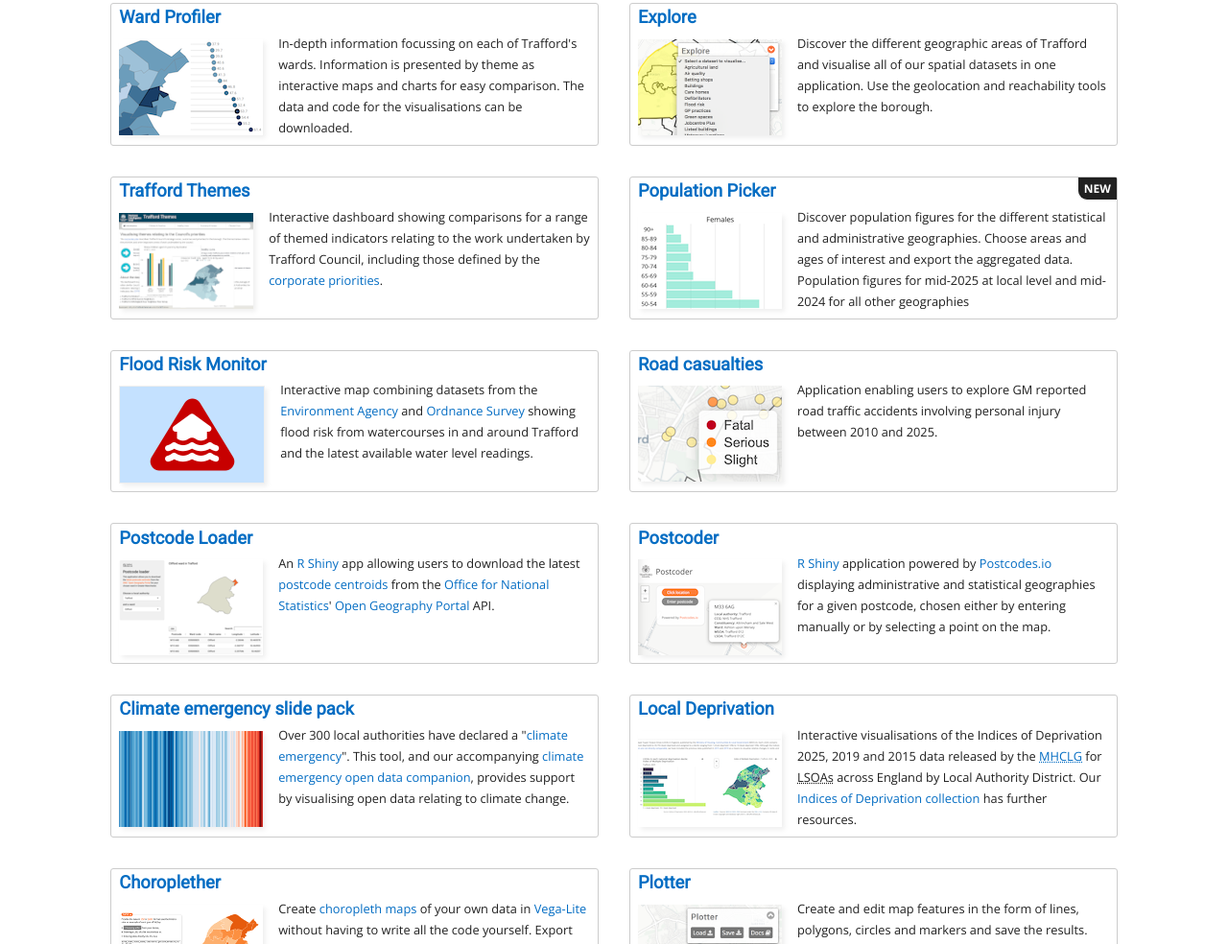
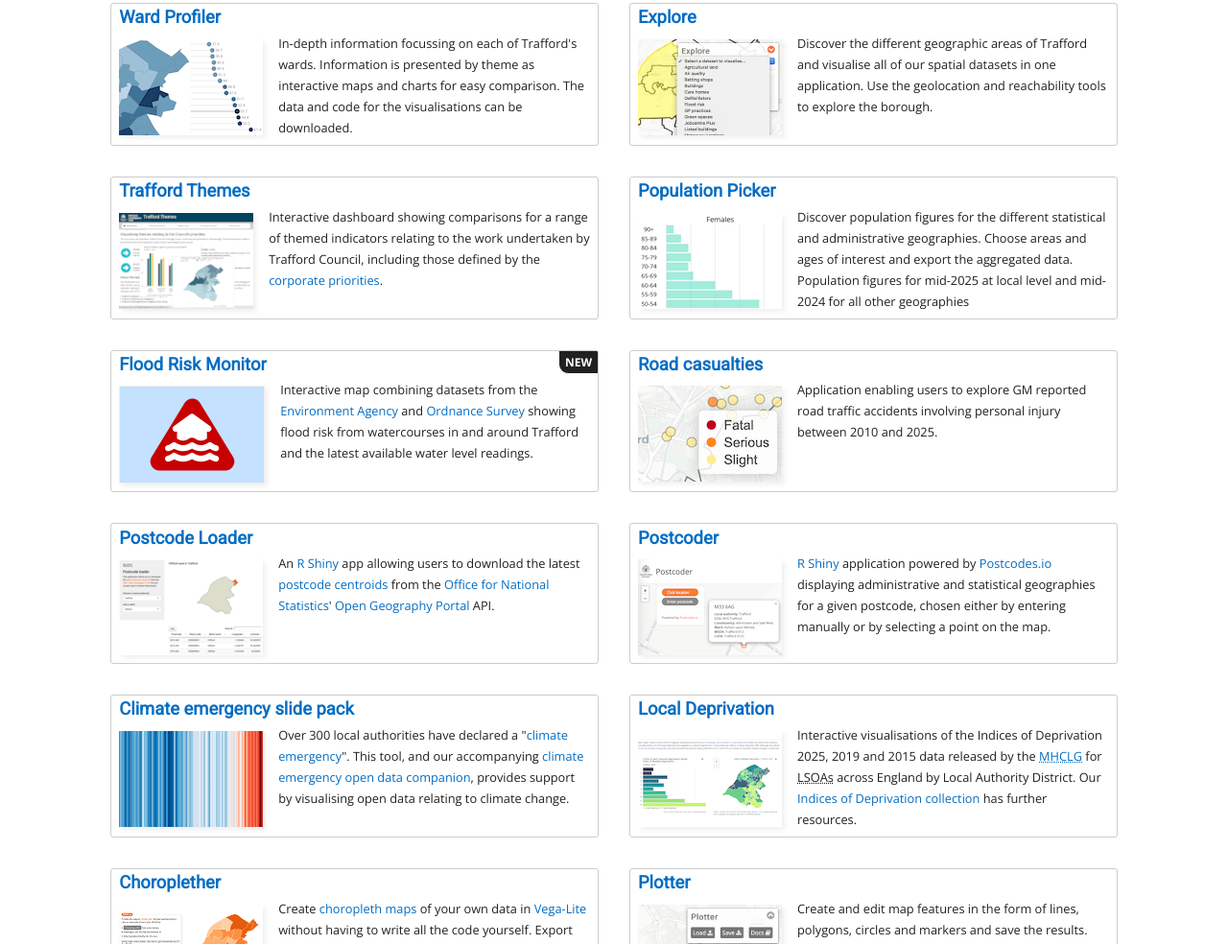
Before and after one commit to traffordDataLab/traffordDataLab.github.io, a plain HTML site: page index.html in a window 1280 px wide. Shown: the part 1159-2143 px from the top of the page at 96% size. Drawn offline with nearby package versions, Linux system fonts and the light colour scheme; a script that the page names is missing.

Commit message:
Removed expired new item notification from Population Picker and added one to Flood Risk Monitor following the update of the flood risk datasets 2026-11-11.

```diff
--- a/index.html
+++ b/index.html
@@ -321,14 +321,13 @@
                             <span class="cardBody">Interactive dashboard showing comparisons for a range of themed indicators relating to the work undertaken by Trafford Council, including those defined by the <a href="https://www.trafford.gov.uk/about-your-council/strategies-plans-and-policies/Corporate-Plan.aspx" target="_blank">corporate priorities</a>.</span>
                         </div>
 
-                        <div class="card labBorder notification">
+                        <div class="card labBorder">
                             <span class="filterTags"><!-- residents visualisation interactive trafford population picker single year of age statistical administrative geographies geography apps webapps applications --></span>
                             <a href="https://trafforddatalab.shinyapps.io/population_picker" target="_blank"><h3 class="cardHead themeLink">Population Picker</h3><img src="images/population_picker_thumbnail.png" class="thumbnail" alt=""/></a><br class="hideContent"/>
                             <span class="cardBody">Discover population figures for the different statistical and administrative geographies. Choose areas and ages of interest and export the aggregated data. Population figures for mid-2025 at local level and mid-2024 for all other geographies</span>
-                            <span class="badge highContrastBlock" aria-label="This item is new" data-added="2026-09-25"><span aria-hidden="true">new</span></span>
                         </div>
 
-                        <div class="card labBorder">
+                        <div class="card labBorder notification">
                             <span class="filterTags"><!-- flooding floods flood risk monitoring water lakes rivers streams brooks water levels watercourses apps webapps applications --></span>
                             <a href="https://www.trafforddatalab.io/maps/flood_risk_monitor" target="_blank">
                                 <h3 class="cardHead themeLink">Flood Risk Monitor</h3>
@@ -340,6 +339,7 @@
                                 </div>
                             </a><br class="hideContent"/>
                             <span class="cardBody">Interactive map combining datasets from the <a href="https://www.gov.uk/government/organisations/environment-agency" target="_blank">Environment Agency</a> and <a href="https://www.ordnancesurvey.co.uk/" target="_blank">Ordnance Survey</a> showing flood risk from watercourses in and around Trafford and the latest available water level readings.</span>
+                            <span class="badge highContrastBlock" aria-label="This item is new" data-added="2026-11-11"><span aria-hidden="true">new</span></span>
                         </div>
 
                         <div class="card labBorder">
```
